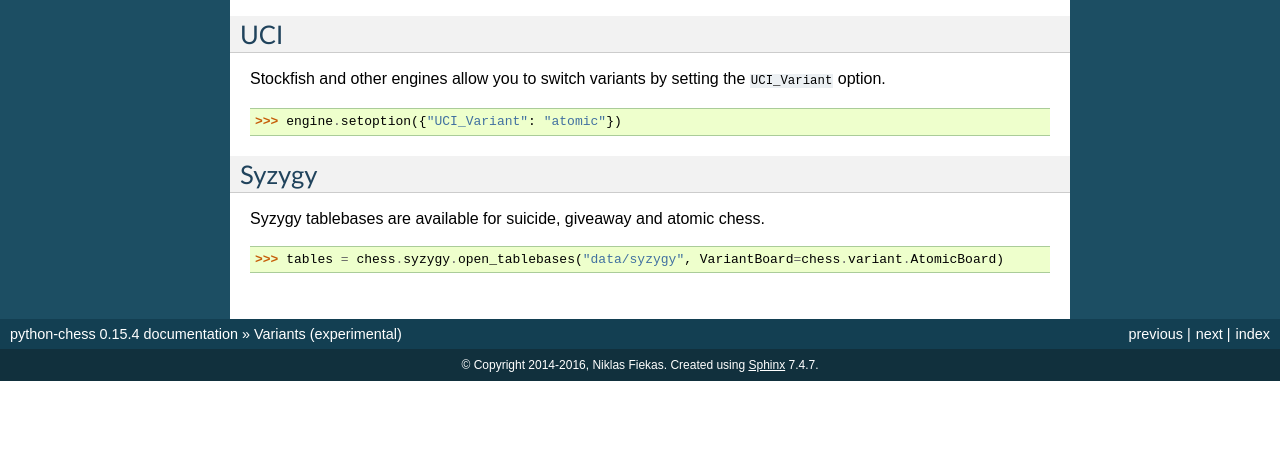
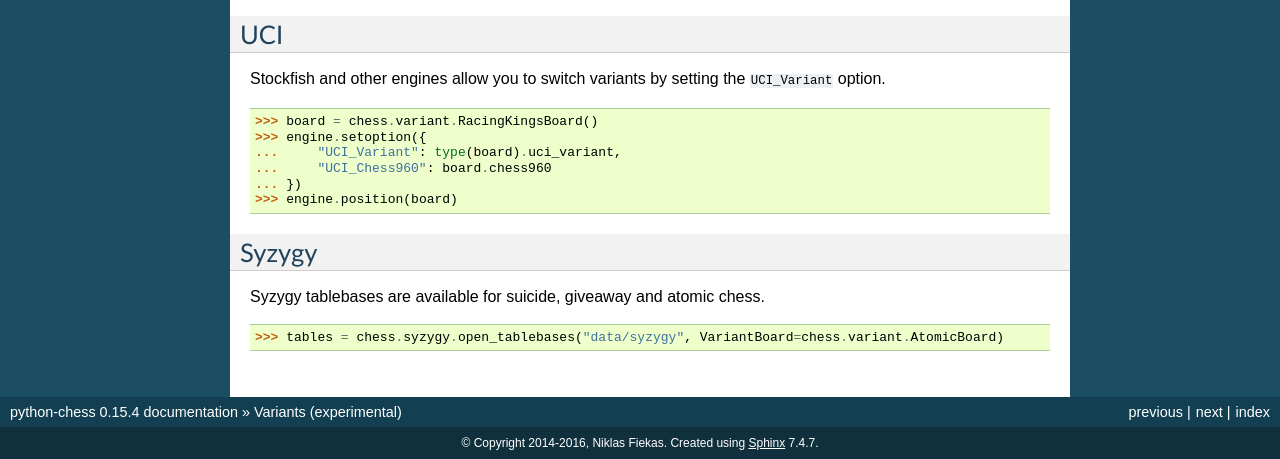
Before and after one commit to niklasf/python-chess, a Sphinx documentation site: the page built from docs/variant.rst, in a window 1280 px wide, cut to the strip 785-1244 px from the top of the page. Built offline with Sphinx 7.4.7, drawn with Linux system fonts in a browser that asks for light colours; before the commit the page ends 1166 px from its top, so only the background shows below that.

Commit message:
Make uci_variant example more verbose

```diff
--- a/docs/variant.rst
+++ b/docs/variant.rst
@@ -41,7 +41,12 @@ UCI
 Stockfish and other engines allow you to switch variants by setting the
 ``UCI_Variant`` option.
 
->>> engine.setoption({"UCI_Variant": "atomic"})
+>>> board = chess.variant.RacingKingsBoard()
+>>> engine.setoption({
+...     "UCI_Variant": type(board).uci_variant,
+...     "UCI_Chess960": board.chess960
+... })
+>>> engine.position(board)
 
 Syzygy
 ------
```
